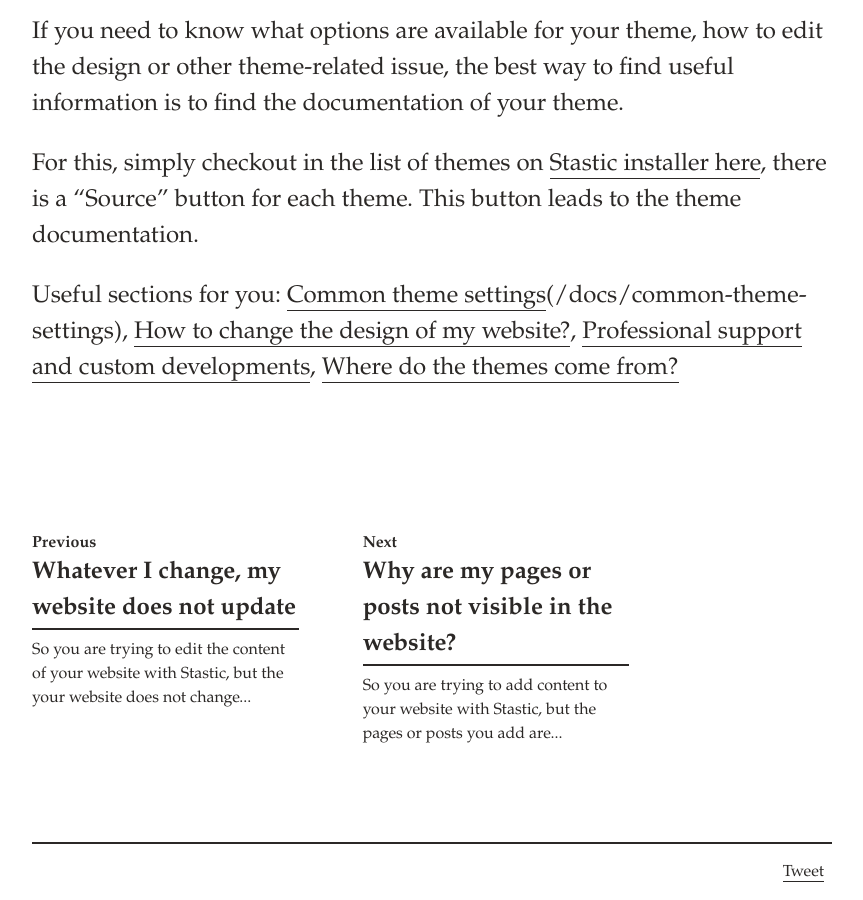
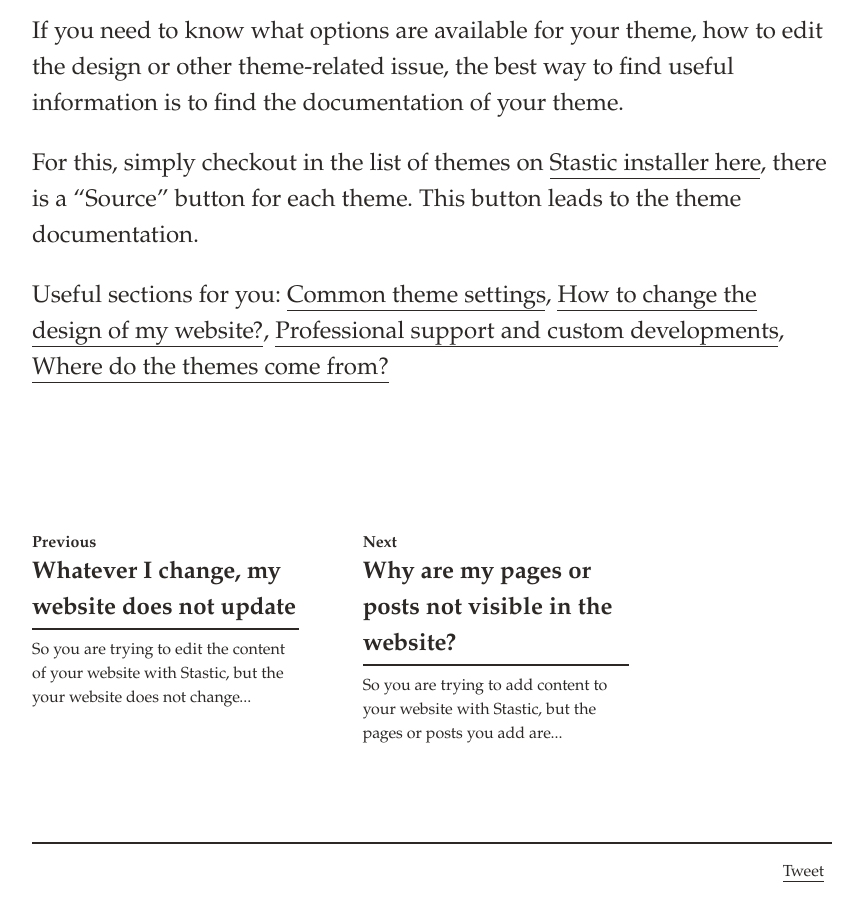
Before and after one commit to lexoyo/www.stastic.net, a Jekyll site: the page built from _posts/2019-08-29-where_can_i_find_the_documentation_for_the_theme_i_use_.md, in a window 1280 px wide and 900 px high, scrolled down 852 px. Shown: the whole window, without its empty margins (208-1071 px from the left). Built offline with Jekyll 4.4.1, drawn with Linux system fonts in a browser that asks for light colours; comment, search, counter and statistics services are not loaded.

Commit message:
Create _posts/2019-08-29-where_can_i_find_the_documentation_for_the_theme_i_use_.md

```diff
--- a/_posts/2019-08-29-where_can_i_find_the_documentation_for_the_theme_i_use_.md
+++ b/_posts/2019-08-29-where_can_i_find_the_documentation_for_the_theme_i_use_.md
@@ -11,4 +11,4 @@
 
 For this, simply checkout in the list of themes on [Stastic installer here](https://stastic.net/#/themes), there is a "Source" button for each theme. This button leads to the theme documentation.
 
-Useful sections for you: [Common theme settings](/docs/common-theme-settings)(/docs/common-theme-settings), [How to change the design of my website?](/docs/how-to-change-the-design-of-my-website), [Professional support and custom developments](/docs/professional-support-and-custom-developments), [Where do the themes come from?](/docs/where-do-the-themes-come-from)
+Useful sections for you: [Common theme settings](/docs/common-theme-settings), [How to change the design of my website?](/docs/how-to-change-the-design-of-my-website), [Professional support and custom developments](/docs/professional-support-and-custom-developments), [Where do the themes come from?](/docs/where-do-the-themes-come-from)
```
